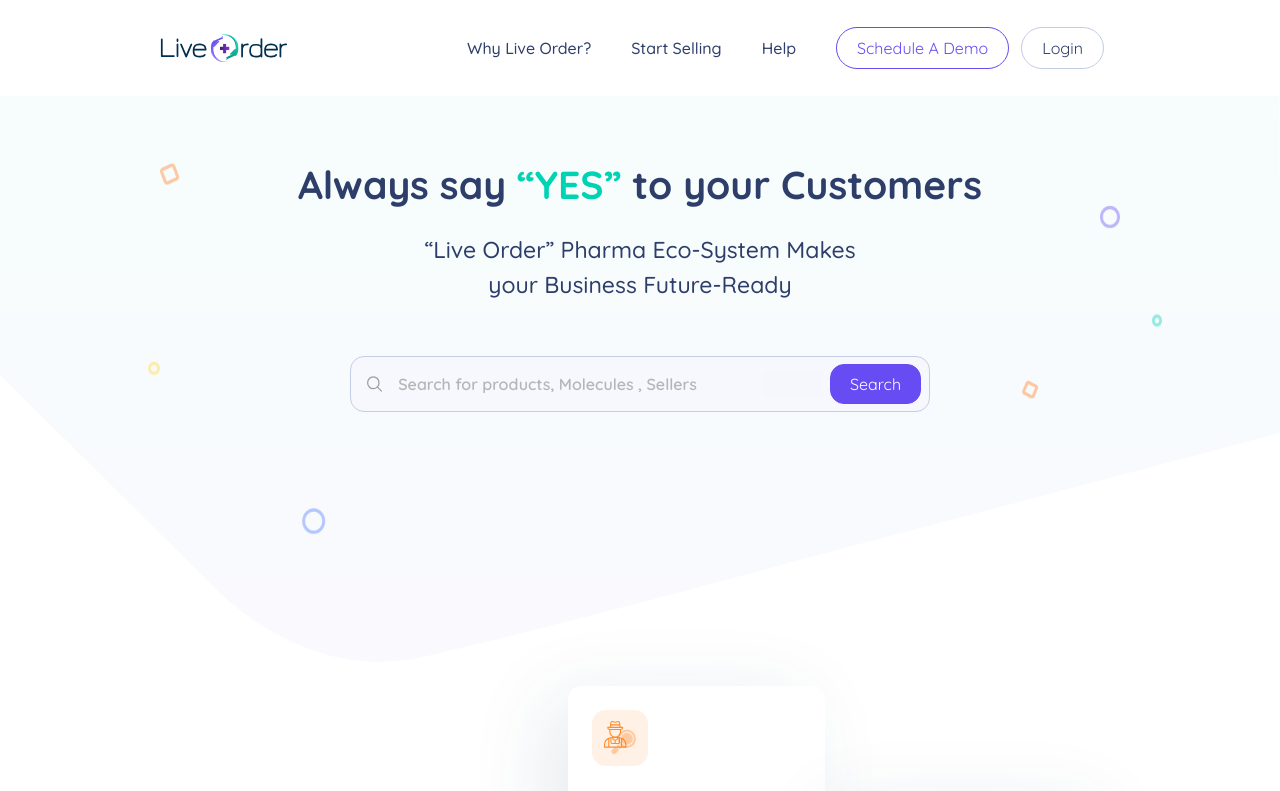
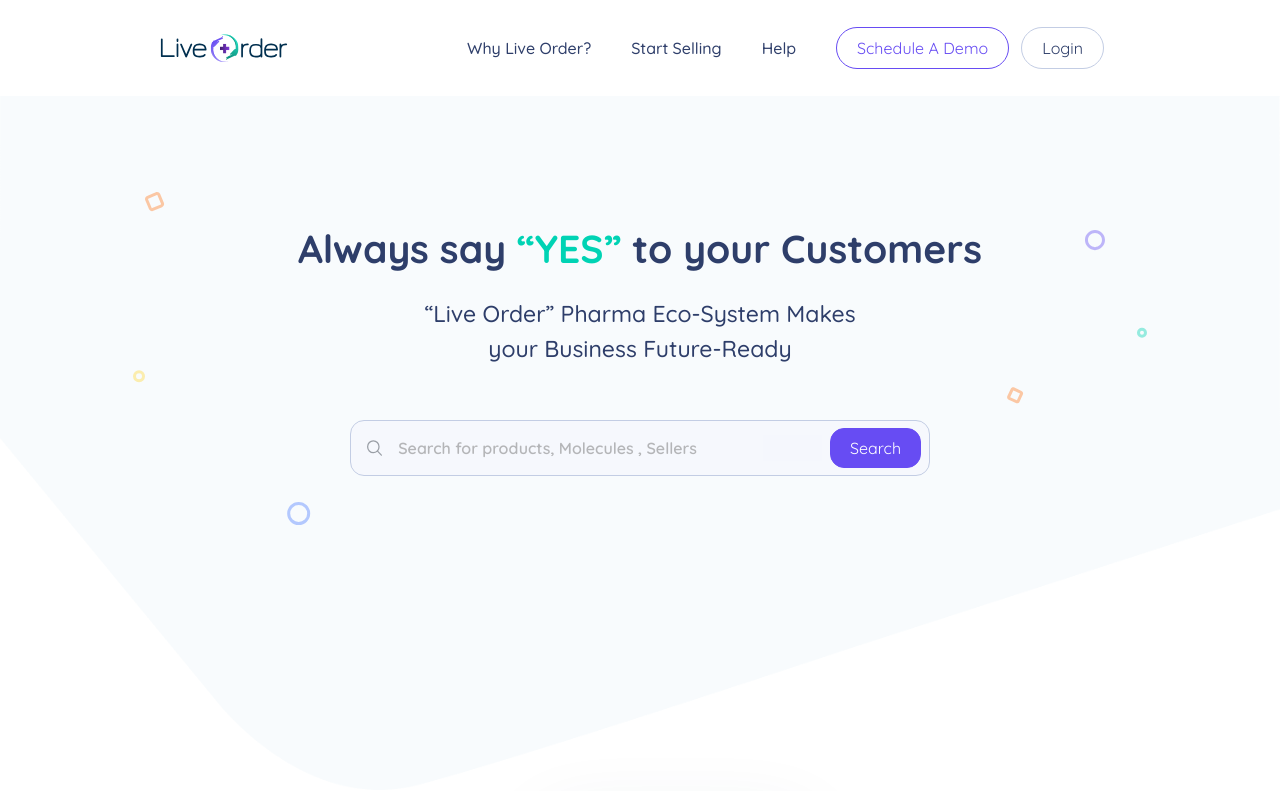
Before and after one commit to ssekaran4u/liveorder3.0-react-pre, a React (Create React App) app: page / in a window 1280 px wide. Shown: the top 791 px of the page. Built offline with nearby package versions, Linux system fonts and the light colour scheme.

Commit message:
herosection background-fix

```diff
--- a/src/Components/HeroSection/HeroSection.css
+++ b/src/Components/HeroSection/HeroSection.css
@@ -2,8 +2,8 @@
   padding: 64px 0 196px 0;
   margin-top: 96px;
   font-family: "Quicksand", sans-serif;
-  /* background: url("../../Images/hero_bg.png") no-repeat center/cover; */
-  background: url("../../Images/hero_bg@3x.png") no-repeat center/cover;
+  background: url("../../Images/hero_bg.png") no-repeat center/cover;
+  /* background: url("../../Images/hero_bg@3x.png") no-repeat center/cover; */
   background-size: 100% 100%;
 }
 
@@ -12,12 +12,40 @@
   margin: 0 auto;
 }
 .HeroBg {
-  /* background: url("../../Images/HeroShapes.svg") no-repeat 50% 32%; */
-  padding: 64px 0 196px 0;
+  background: url("../../Images/HeroShapes.svg") no-repeat 50% 32%;
+  padding: 64px 0 64px 0;
 }
 
 h5.h5.HeroSubTitle {
   color: #2e3e6a;
+}
+
+.HeroTitle {
+  /* overflow: hidden; */
+  /* width: fit-content; */
+  /* margin: auto !important; */
+  /* border-right: 1px solid #2e3e6a; */
+  /* white-space: nowrap; */
+  /* animation: typing 3.5s steps(100, end), blink-caret 0.75s step-end infinite; */
+}
+
+@keyframes typing {
+  from {
+    width: 0;
+  }
+  to {
+    width: 70%;
+  }
+}
+
+@keyframes blink-caret {
+  from,
+  to {
+    border-color: transparent;
+  }
+  50% {
+    border-color: #2e3e6a;
+  }
 }
 
 .HeroTitle span {
--- a/src/Components/HeroSection/HeroSection.js
+++ b/src/Components/HeroSection/HeroSection.js
@@ -19,7 +19,7 @@ class HeroSection extends Component {
   render() {
     return (
       <div className="HeroSection text-center">
-        {/* <div className="HeroBg"> */}
+        <div className="HeroBg">
           <div className="text-center HeroCopy">
             <h1 className="h1 HeroTitle mb-4">
               Always say <span>“YES”</span> to your Customers
@@ -80,7 +80,7 @@ class HeroSection extends Component {
               )}
             </div>
           </div>
-        {/* </div> */}
+        </div>
       </div>
     );
   }
```
Lines whose indentation alone changed are shown as unchanged.
